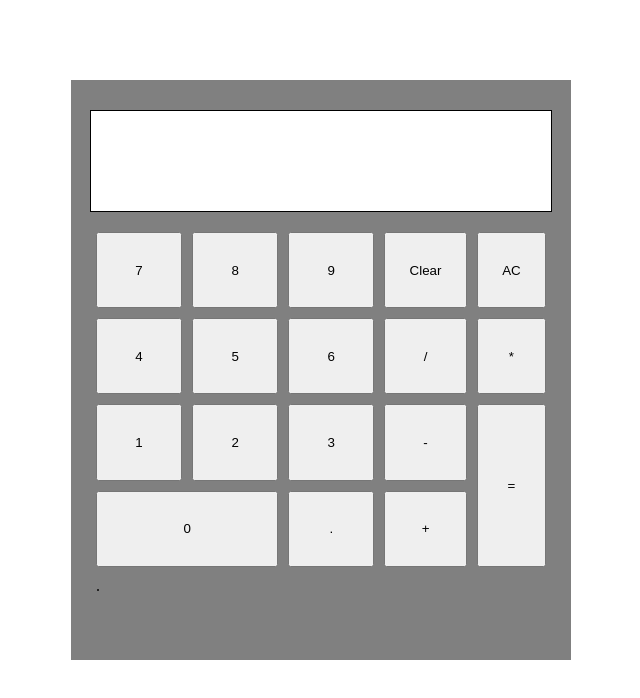
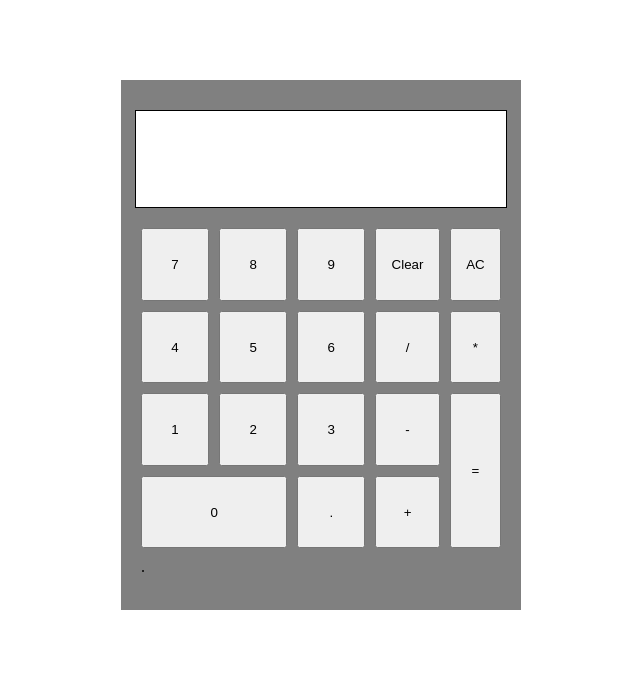
Before and after one commit to ac-89/calculator, a plain HTML site: page index.html in a window 1280 px wide. Shown: the whole page, without its empty margins (319-959 px from the left). Drawn offline with Linux system fonts and the light colour scheme.

Commit message:
Re-size calculator body

```diff
--- a/style.css
+++ b/style.css
@@ -7,10 +7,10 @@
   display: flex;
   flex-direction: column;
   align-items: center;
-  width: 500px;
+  width: 400px;
   margin: 80px auto;
   padding-top: 30px;
-  height: 550px;
+  height: 500px;
   background-color: grey;
 }
 .small-screen {
```
